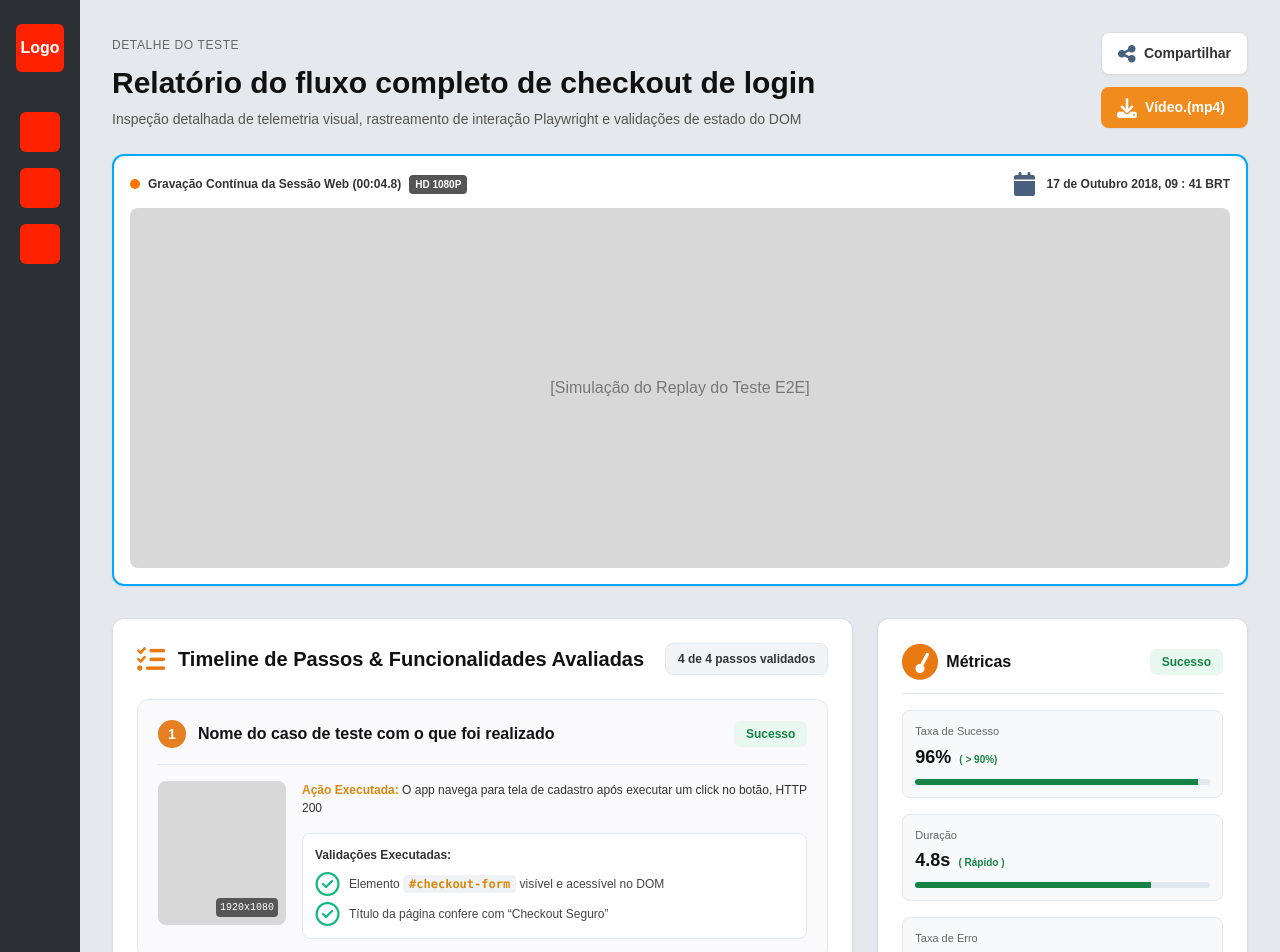
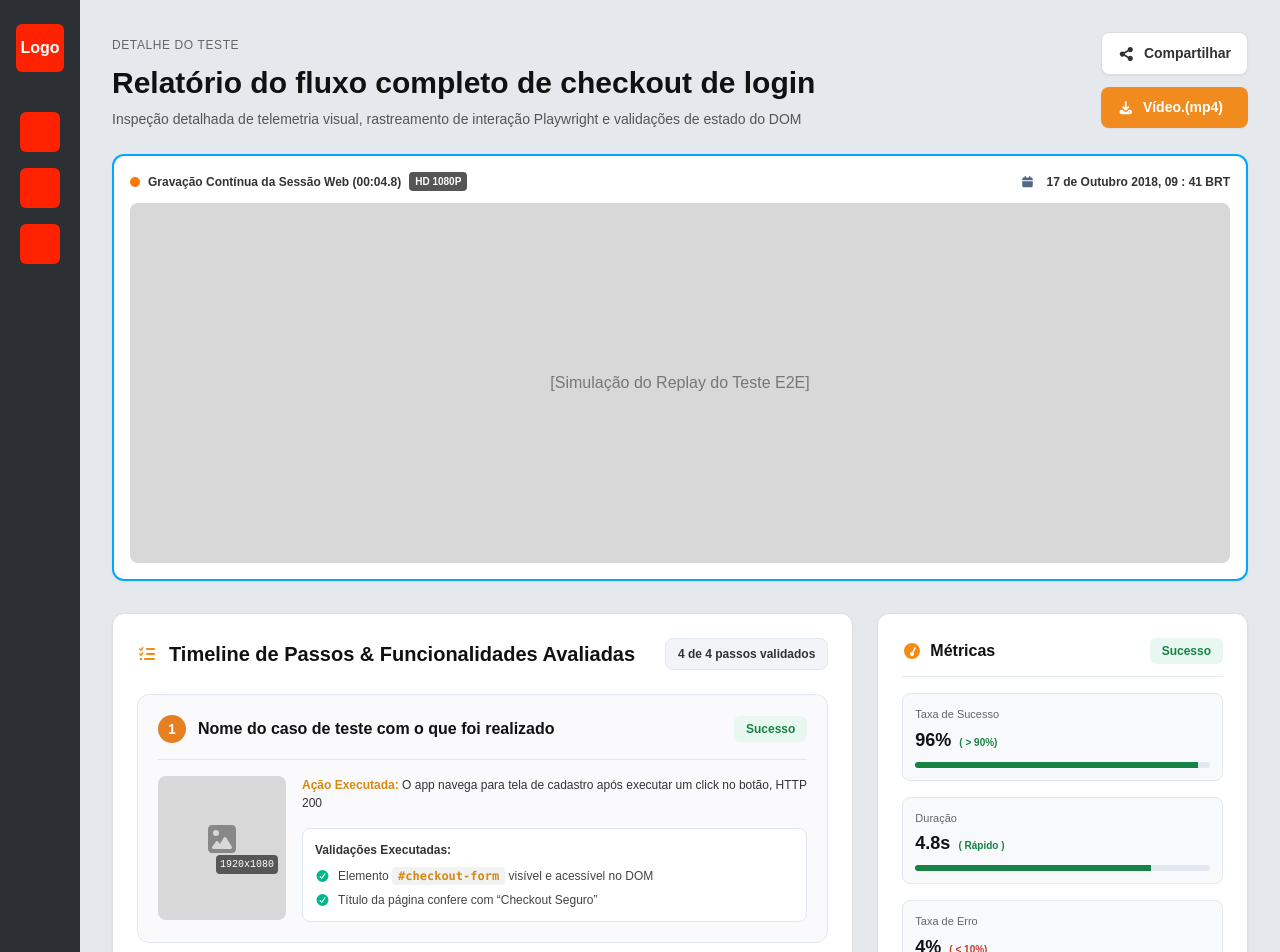
Before and after one commit to Qore-Analitycs/Qore-Analytics---Front-End, a Next.js app: page /detalhes in a window 1280 px wide. Shown: the top 952 px of the page. Built offline with nearby package versions, Linux system fonts and the light colour scheme.

Commit message:
:construction: Implementação com a biblioteca fortawesome nos icones da pagina de detalhes de teste

```diff
--- a/src/pages/detalhes.tsx
+++ b/src/pages/detalhes.tsx
@@ -1,233 +1,539 @@
+
 import React from 'react';
 import Head from 'next/head';
 import styles from '../styles/detalhes.module.css';
+// Componente responsável por renderizar os ícones
+import { FontAwesomeIcon } from '@fortawesome/react-fontawesome';
+
+import { faShareNodes, faDownload, faCalendar, faListCheck, faCircleCheck, faGaugeSimpleHigh, faImage } from '@fortawesome/free-solid-svg-icons';
+
 
 export default function DetalhesPage() {
+
   return (
+
     <>
+
       <Head>
         <title>Detalhe do Teste - Qore Analytics</title>
       </Head>
 
-      {/* =====================================================================
-          CONTAINER PRINCIPAL DA TELA
-          ===================================================================== */}
+      {/* ==========================================
+          CONTAINER PRINCIPAL
+      ========================================== */}
+
       <div className={styles.container}>
 
-        {/* =====================================================================
-            SEÇÃO 1: BARRA LATERAL ESQUERDA (SIDEBAR)
-            ===================================================================== */}
+        {/* ==========================================
+            1. BARRA LATERAL
+        ========================================== */}
+
         <aside className={styles.sidebar}>
 
-          {/* Logotipo principal */}
           <div className={styles.logo}>
             Logo
           </div>
 
-          {/* Grupo de botões de navegação */}
+          {/* Navegação lateral */}
+
           <div className={styles.navGroup}>
-            {/* <img src="/side-clipboard.png"/>
-            <img src="/side-graf.png" />
-            <img src="/side-list.png" />
-            <img src="/side-users.png" /> */}
-            <div className={styles.navItem}></div>
-            <div className={styles.navItem}></div>
-            <div className={styles.navItem}></div>
+
+            <div
+              className={styles.navItem}
+              style={{
+                display: 'flex',
+                alignItems: 'center',
+                justifyContent: 'center',
+                color: '#FFFFFF'
+              }}
+            >
+              {/* <FontAwesomeIcon icon={faUser} /> */}
+            </div>
+
+            <div
+              className={styles.navItem}
+              style={{
+                display: 'flex',
+                alignItems: 'center',
+                justifyContent: 'center',
+                color: '#FFFFFF'
+              }}
+            >
+              {/* <FontAwesomeIcon icon={faUser} /> */}
+            </div>
+
+            <div
+              className={styles.navItem}
+              style={{
+                display: 'flex',
+                alignItems: 'center',
+                justifyContent: 'center',
+                color: '#FFFFFF'
+              }}
+            >
+              {/* <FontAwesomeIcon icon={faUser} /> */}
+            </div>
+
           </div>
 
           {/* Ícone de rodapé */}
-          <div className={styles.footerImg}>
-            img
+
+          <div
+            className={styles.footerImg}
+            style={{
+              display: 'flex',
+              alignItems: 'center',
+              justifyContent: 'center'
+            }}
+          >
+            {/* <FontAwesomeIcon icon={faUser} /> */}
           </div>
 
         </aside>
 
-        {/* =====================================================================
-            SEÇÃO 2: ÁREA DE CONTEÚDO PRINCIPAL (DIREITA)
-            ===================================================================== */}
+
+        {/* ==========================================
+            2. CONTEÚDO PRINCIPAL
+        ========================================== */}
+
         <main className={styles.mainContent}>
 
-          {/* -----------------------------------------------------------------
-              2.1 CABEÇALHO DO RELATÓRIO E BOTÕES DE AÇÃO SUPERIORES
-              ----------------------------------------------------------------- */}
+
+          {/* ==========================================
+              2.1 CABEÇALHO
+          ========================================== */}
+
           <div className={styles.headerRow}>
 
-            {/* Títulos e descrição */}
             <div>
+
               <span className={styles.subtitulo}>
                 Detalhe do teste
               </span>
+
               <h1 className={styles.titulo}>
                 Relatório do fluxo completo de checkout de login
               </h1>
+
               <p className={styles.descricao}>
-                Inspeção detalhada de telemetria visual, rastreamento de interação Playwright e validações de estado do DOM
+                Inspeção detalhada de telemetria visual, rastreamento
+                de interação Playwright e validações de estado do DOM
               </p>
+
             </div>
 
-            {/* Botões de Ação do Topo */}
+
+            {/* Botões superiores */}
+
             <div className={styles.actionButtons}>
+
               <button type="button" className={styles.btnCompartilhar}>
-                <img src="/share-nodes.png" alt="Gauge" className={styles.gaugeSmall} />
+
+                <FontAwesomeIcon
+                  icon={faShareNodes}
+                  className={styles.gaugeSmall}
+                  aria-hidden="true"
+                />
+
                 Compartilhar
+
               </button>
+
+
               <button type="button" className={styles.btnVideo}>
-                <img src="download.png" alt="" />
+
+                <FontAwesomeIcon
+                  icon={faDownload}
+                  className={styles.gaugeSmall}
+                  aria-hidden="true"
+                />
+
                 Vídeo.(mp4)
+
               </button>
+
             </div>
 
           </div>
 
-          {/* -----------------------------------------------------------------
-              2.2 CONTAINER CENTRAL: PLAYER DE VÍDEO E TELEMETRIA
-              ----------------------------------------------------------------- */}
+
+          {/* ==========================================
+              2.2 PLAYER DE VÍDEO
+          ========================================== */}
+
           <div className={styles.videoContainer}>
 
             {/* Cabeçalho do player */}
+
             <div className={styles.videoHeader}>
+
               <div className={styles.videoHeaderLeft}>
+
                 <span className={styles.dotOrange}></span>
-                <span>Gravação Contínua da Sessão Web (00:04.8)</span>
-                <span className={styles.badgeHd}>HD 1080P</span>
-              </div>
-              <div className={styles.videoHeaderRight}>
-                <img src="/calendar.png" />
-                <span>17 de Outubro 2018, 09 : 41 BRT</span>
+
+                <span>
+                  Gravação Contínua da Sessão Web (00:04.8)
+                </span>
+
+                <span className={styles.badgeHd}>
+                  HD 1080P
+                </span>
 
               </div>
+
+
+              <div className={styles.videoHeaderRight}>
+
+                <FontAwesomeIcon
+                  icon={faCalendar}
+                  className={styles.gaugeSmall}
+                  style={{ color: '#526783' }}
+                  aria-hidden="true"
+                />
+
+                <span>
+                  17 de Outubro 2018, 09 : 41 BRT
+                </span>
+
+              </div>
+
             </div>
-
-            {/* ------------------------------------------------------------------------
-
-            Barra interna de mini-métricas técnicas
-
-            Ficava aqui
-
-            Talvez não precise
-
-            ---------------------------------------------------------------------------*/}
 
 
             {/* Área de exibição do vídeo */}
+
             <div className={styles.videoScreen}>
               [Simulação do Replay do Teste E2E]
             </div>
 
           </div>
 
-          {/* -----------------------------------------------------------------
-              2.3 SEÇÃO INFERIOR: TIMELINE DE PASSOS E MÉTRICAS
-              ----------------------------------------------------------------- */}
+
+          {/* ==========================================
+              2.3 TIMELINE E MÉTRICAS
+          ========================================== */}
+
           <div className={styles.gridInferior}>
 
-            {/* Coluna Esquerda: Timeline de Passos */}
+
+            {/* ==========================================
+                COLUNA ESQUERDA: TIMELINE
+            ========================================== */}
+
             <div className={styles.timelineCard}>
 
               <div className={styles.timelineHeader}>
+
                 <div className={styles.timelineTitleWrapper}>
-                  <img src="/list-check.png" alt="Gauge" className={styles.gaugeLarge} />
+
+                  <FontAwesomeIcon
+                    icon={faListCheck}
+                    className={styles.gaugeLarge}
+                    style={{ color: '#F28C16' }}
+                    aria-hidden="true"
+                  />
+
                   <h2 className={styles.timelineTitle}>
                     Timeline de Passos &amp; Funcionalidades Avaliadas
                   </h2>
+
                 </div>
-                <span className={styles.stepsBadge}>4 de 4 passos validados</span>
+
+                <span className={styles.stepsBadge}>
+                  4 de 4 passos validados
+                </span>
+
               </div>
 
-              {/* Bloco de Passo #1 */}
+
+              {/* Bloco de passo número 1 */}
+
               <div className={styles.stepBox}>
+
                 <div className={styles.stepHeader}>
+
                   <div className={styles.stepInfoLeft}>
-                    <span className={styles.stepNumber}>1</span>
-                    <span className={styles.stepName}>Nome do caso de teste com o que foi realizado</span>
+
+                    <span className={styles.stepNumber}>
+                      1
+                    </span>
+
+                    <span className={styles.stepName}>
+                      Nome do caso de teste com o que foi realizado
+                    </span>
+
                   </div>
-                  <span className={styles.successBadge}>Sucesso</span>
+
+                  <span className={styles.successBadge}>
+                    Sucesso
+                  </span>
+
                 </div>
 
+
+                {/* Miniatura do teste */}
+
                 <div className={styles.stepContentBody}>
-                  {/* Thumbnail */}
-                  <div className={styles.stepThumbnail}>
-                    <span className={styles.thumbResolution}>1920x1080</span>
+
+                  <div
+                    className={styles.stepThumbnail}
+                    style={{
+                      position: 'relative',
+                      display: 'flex',
+                      alignItems: 'center',
+                      justifyContent: 'center'
+                    }}
+                  >
+
+                    <FontAwesomeIcon
+                      icon={faImage}
+                      style={{
+                        fontSize: '32px',
+                        color: '#888888'
+                      }}
+                      aria-hidden="true"
+                    />
+
+                    <span className={styles.thumbResolution}>
+                      1920x1080
+                    </span>
+
                   </div>
 
-                  {/* Detalhes e asserções */}
+
+                  {/* Detalhes e validações */}
+
                   <div className={styles.stepDetailsText}>
+
                     <p className={styles.actionText}>
-                      <strong className={styles.actionHighlight}>Ação Executada:</strong> O app navega para tela de cadastro após executar um click no botão, HTTP 200
+
+                      <strong className={styles.actionHighlight}>
+                        Ação Executada:
+                      </strong>
+
+                      {' '}O app navega para tela de cadastro após executar
+                      um click no botão, HTTP 200
+
                     </p>
 
+
                     <div className={styles.validationsBox}>
-                      <p className={styles.validationsTitle}>Validações Executadas:</p>
+
+                      <p className={styles.validationsTitle}>
+                        Validações Executadas:
+                      </p>
+
+
                       <ul className={styles.validationsList}>
+
                         <li className={styles.validationItem}>
-                          <img src="/circle-check.png" alt="Gauge" className={styles.gaugeSmall} />
-                          <span>Elemento <code className={styles.validationCode}>#checkout-form</code> visível e acessível no DOM</span>
+
+                          <FontAwesomeIcon
+                            icon={faCircleCheck}
+                            className={styles.gaugeSmall}
+                            style={{ color: '#00B889' }}
+                            aria-hidden="true"
+                          />
+
+                          <span>
+                            Elemento
+                            {' '}
+                            <code className={styles.validationCode}>
+                              #checkout-form
+                            </code>
+                            {' '}visível e acessível no DOM
+                          </span>
+
                         </li>
+
+
                         <li className={styles.validationItem}>
-                          <img src="/circle-check.png" alt="Gauge" className={styles.gaugeSmall} />
-                          <span>Título da página confere com &ldquo;Checkout Seguro&rdquo;</span>
+
+                          <FontAwesomeIcon
+                            icon={faCircleCheck}
+                            className={styles.gaugeSmall}
+                            style={{ color: '#00B889' }}
+                            aria-hidden="true"
+                          />
+
+                          <span>
+                            Título da página confere com
+                            {' '}“Checkout Seguro”
+                          </span>
+
                         </li>
+
                       </ul>
+
                     </div>
+
                   </div>
+
                 </div>
+
               </div>
 
             </div>
 
-            {/* Coluna Direita: Painel de Métricas */}
+
+
+            {/* ==========================================
+                COLUNA DIREITA: MÉTRICAS
+            ========================================== */}
+
             <div className={styles.metricsCard}>
 
               <div className={styles.metricsHeader}>
+
                 <div className={styles.metricsTitleWrapper}>
-                  <img src="/gauge.png" alt="Gauge" className={styles.gaugeMedium} />
-                  <h3 className={styles.metricsTitle}>Métricas</h3>
+
+                  <FontAwesomeIcon
+                    icon={faGaugeSimpleHigh}
+                    className={styles.gaugeMedium}
+                    style={{ color: '#F28C16' }}
+                    aria-hidden="true"
+                  />
+
+                  <h3 className={styles.metricsTitle}>
+                    Métricas
+                  </h3>
+
                 </div>
-                <span className={styles.successBadge}>Sucesso</span>
+
+                <span className={styles.successBadge}>
+                  Sucesso
+                </span>
+
               </div>
 
-              {/* Métrica 1 */}
+
+              {/* Métrica 1: Taxa de sucesso */}
+
               <div className={styles.metricCardBox}>
-                <span className={styles.metricCardTitle}>Taxa de Sucesso</span>
+
+                <span className={styles.metricCardTitle}>
+                  Taxa de Sucesso
+                </span>
+
                 <div className={styles.metricCardValueRow}>
-                  <span className={styles.metricCardNumber}>96%</span>
-                  <span style={{ color: '#168344', fontWeight: 600, fontSize: '10px' }}>( &gt; 90%)</span>
+
+                  <span className={styles.metricCardNumber}>
+                    96%
+                  </span>
+
+                  <span style={{
+                    color: '#168344',
+                    fontWeight: 600,
+                    fontSize: '10px'
+                  }}>
+                    ( &gt; 90%)
+                  </span>
+
                 </div>
+
                 <div className={styles.progressBarBg}>
-                  <div className={styles.progressBarFillGreen} style={{ width: '96%' }}></div>
+
+                  <div
+                    className={styles.progressBarFillGreen}
+                    style={{ width: '96%' }}
+                  ></div>
+
                 </div>
+
               </div>
 
-              {/* Métrica 2 */}
+
+
+              {/* Métrica 2: Duração */}
+
               <div className={styles.metricCardBox}>
-                <span className={styles.metricCardTitle}>Duração</span>
+
+                <span className={styles.metricCardTitle}>
+                  Duração
+                </span>
+
                 <div className={styles.metricCardValueRow}>
-                  <span className={styles.metricCardNumber}>4.8s</span>
-                  <span style={{ color: '#168344', fontWeight: 600, fontSize: '10px' }}>( Rápido )</span>
+
+                  <span className={styles.metricCardNumber}>
+                    4.8s
+                  </span>
+
+                  <span style={{
+                    color: '#168344',
+                    fontWeight: 600,
+                    fontSize: '10px'
+                  }}>
+                    ( Rápido )
+                  </span>
+
                 </div>
+
                 <div className={styles.progressBarBg}>
-                  <div className={styles.progressBarFillGreen} style={{ width: '80%' }}></div>
+
+                  <div
+                    className={styles.progressBarFillGreen}
+                    style={{ width: '80%' }}
+                  ></div>
+
                 </div>
+
               </div>
 
-              {/* Métrica 3 */}
+
+
+              {/* Métrica 3: Taxa de erro */}
+
               <div className={styles.metricCardBox}>
-                <span className={styles.metricCardTitle}>Taxa de Erro</span>
+
+                <span className={styles.metricCardTitle}>
+                  Taxa de Erro
+                </span>
+
                 <div className={styles.metricCardValueRow}>
-                  <span className={styles.metricCardNumber}>4%</span>
-                  <span style={{ color: '#C0392B', fontWeight: 600, fontSize: '10px' }}>( &lt; 10%)</span>
+
+                  <span className={styles.metricCardNumber}>
+                    4%
+                  </span>
+
+                  <span style={{
+                    color: '#C0392B',
+                    fontWeight: 600,
+                    fontSize: '10px'
+                  }}>
+                    ( &lt; 10%)
+                  </span>
+
                 </div>
+
                 <div className={styles.progressBarBg}>
-                  <div className={styles.progressBarFillRed} style={{ width: '15%' }}></div>
+
+                  <div
+                    className={styles.progressBarFillRed}
+                    style={{ width: '15%' }}
+                  ></div>
+
                 </div>
+
               </div>
 
-              {/* Métrica 4 */}
+
+
+              {/* Métrica 4: Quantidade de requisições */}
+
               <div className={styles.metricCardBox}>
-                <span className={styles.metricCardTitle}>Quantidade de Requisições</span>
+
+                <span className={styles.metricCardTitle}>
+                  Quantidade de Requisições
+                </span>
+
                 <div className={styles.metricCardValueRow}>
-                  <span className={styles.metricCardNumber}>37</span>
+
+                  <span className={styles.metricCardNumber}>
+                    37
+                  </span>
+
                 </div>
+
               </div>
 
             </div>
@@ -237,6 +543,9 @@ export default function DetalhesPage() {
         </main>
 
       </div>
+
     </>
+
   );
+
 }
```
